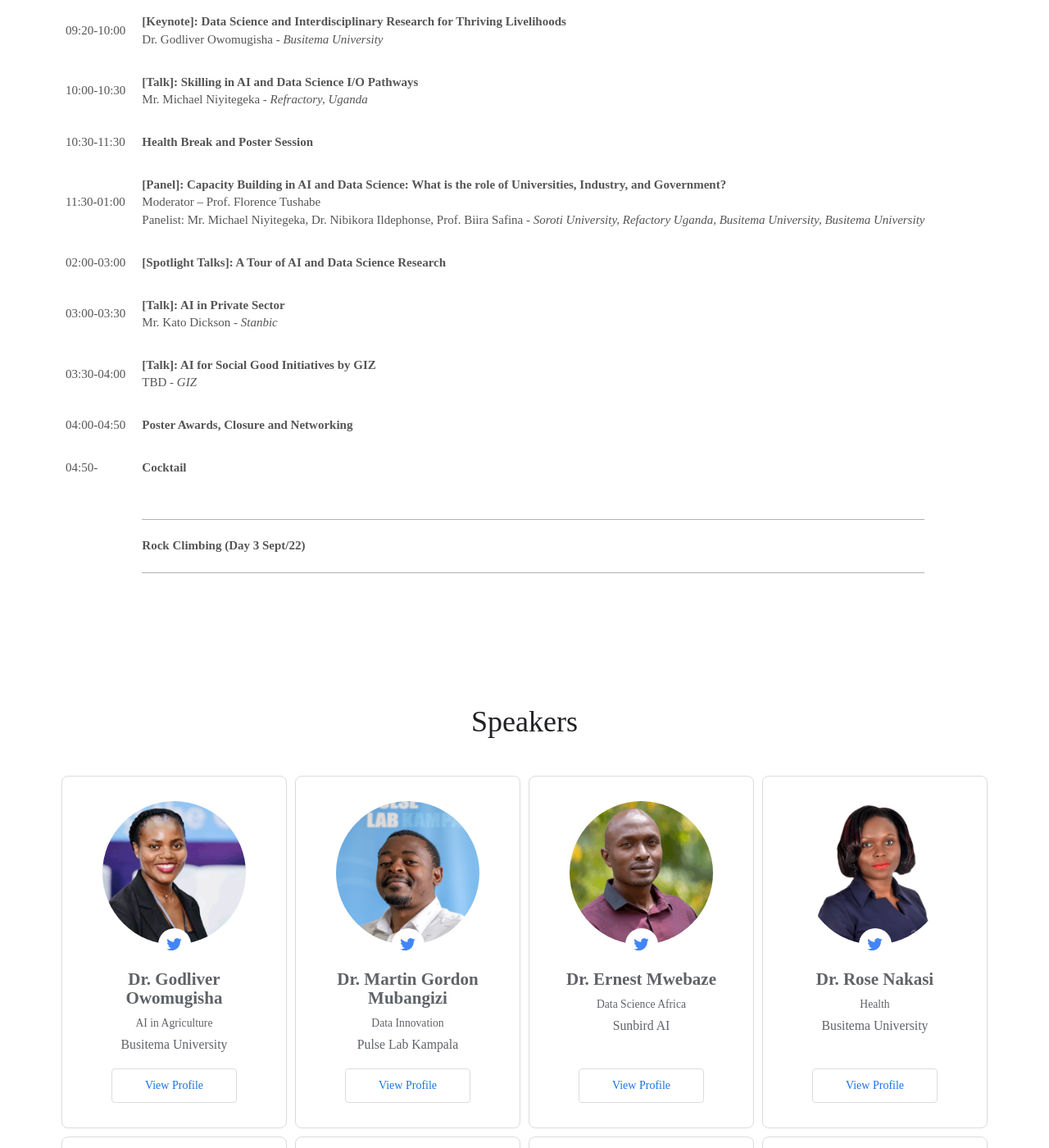
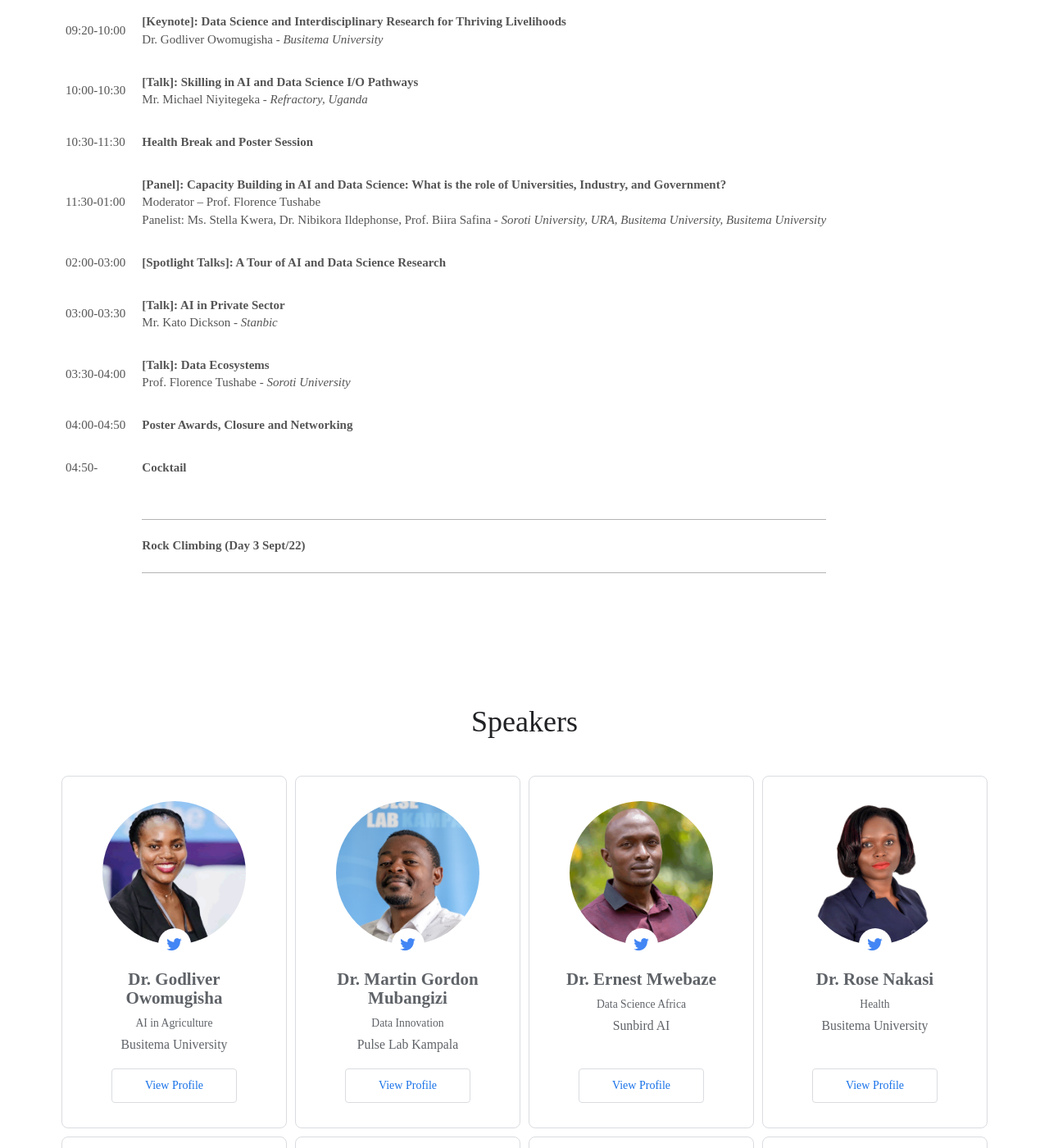
Before and after one commit to datsciafrica/dsaUganda, a Jekyll site: the page built from _events/dsau-eastern.md, in a window 1280 px wide and 1400 px high, scrolled down 1818 px. Shown: the whole window at 82% size. Built offline with Jekyll 4.4.1, drawn with Linux system fonts in a browser that asks for light colours; some web fonts are replaced; some of the changed text lies outside the part shown.

Commit message:
added stella kwera

```diff
--- a/_events/dsau-eastern.md
+++ b/_events/dsau-eastern.md
@@ -154,8 +154,8 @@
 - title: "[Panel]: Capacity Building in AI and Data Science: What is the role of Universities, Industry, and Government?"
   start: "11:30"
   end: "01:00"
-  speaker: "Moderator – Prof. Florence Tushabe<br>Panelist: Mr. Michael Niyitegeka, Dr. Nibikora Ildephonse, Prof. Biira Safina"
-  organisation: "Soroti University, Refactory Uganda, Busitema University, Busitema University"
+  speaker: "Moderator – Prof. Florence Tushabe<br>Panelist: Ms. Stella Kwera, Dr. Nibikora Ildephonse, Prof. Biira Safina"
+  organisation: "Soroti University, URA, Busitema University, Busitema University"
   youtube:
   abstract:
   slides:
@@ -178,11 +178,11 @@
   abstract:
   slides:
   ipynb:
-- title: "[Talk]: AI for Social Good Initiatives by GIZ"
+- title: "[Talk]: Data Ecosystems"
   start: "03:30"
   end: "04:00"
-  speaker: "TBD"
-  organisation: "GIZ"
+  speaker: "Prof. Florence Tushabe"
+  organisation: "Soroti University"
   youtube:
   abstract:
   slides:
@@ -258,11 +258,11 @@
     image: "/assets/img/people/florenceTushabe.png"
     bio: "Prof. Florence Tushabe is an Associate Professor of Soroti University. She was first exposed to AI in 2008 while studying her PhD at the University of Groningen and fell in love with it. She first used AI techniques for traffic sign detection and has since progressed to develop AI components for skin disease diagnosis and speech-to-text recognition. Her current ongoing project is using AI for Sickle Cell detection. Prof. Tushabe has trained several students in AI techniques in the last ten years and many have spread out all over the world, enjoying their skills."
   - id: 8
-    name: "Dr. Andrew Katumba"
-    title: "Lecturer"
-    company: "Makerere University"
+    name: "Ms. Stella Kwera"
+    title: "Data Analyst"
+    company: "URA"
     twitter: ""
-    image: "/assets/img/people/andrewKatumba.png"
+    image: "/assets/img/people/stellaKwera.png"
     bio: ""
   - id: 9
     name: "Prof. Biira Safina"
```
Also changed, not shown: _includes/listtalk.html (+8 -4 lines), assets/img/people/stellaKwera.png (added).
